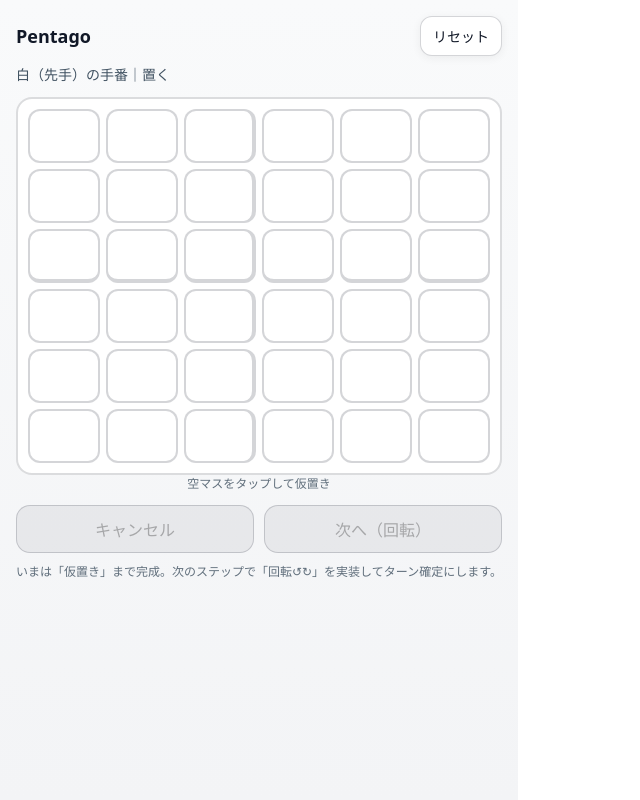
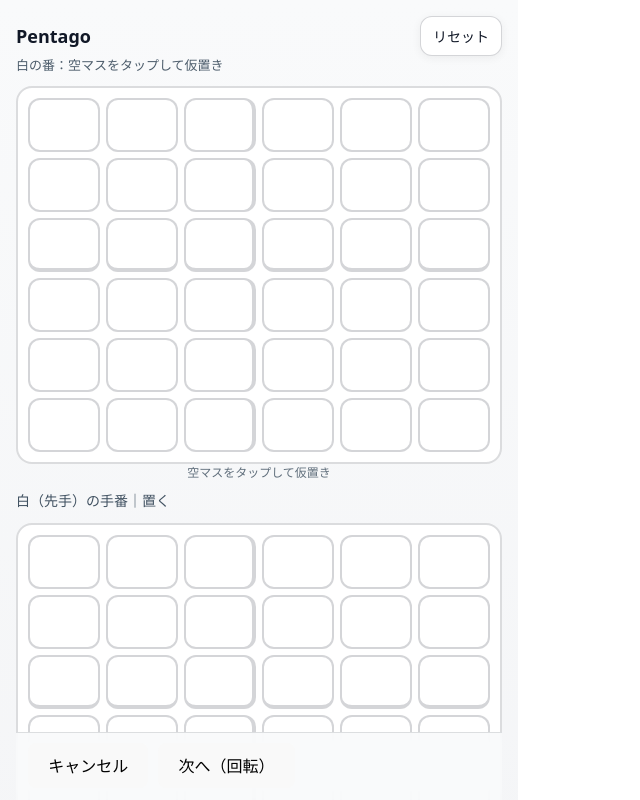
Before and after one commit to ykatoh1024-jpg/pentago-web, a React (Vite) app: page / in a window 1280 px wide. Both pictures are taken after a click on the button "友達と対戦（同じ端末）". Shown: the top 800 px of the page, without its empty margins (0-640 px from the left). Built offline with nearby package versions, Linux system fonts and the light colour scheme.

Commit message:
fix: move statusText useMemo above return

```diff
--- a/src/App.tsx
+++ b/src/App.tsx
@@ -242,18 +242,29 @@
   const [mode, setMode] = useState<GameMode>("local");
   const [lastMoveText, setLastMoveText] = useState<string>("");
 
-
   // AI用：AI側の色（humanはその逆）
   const [aiSide, setAiSide] = useState<Player | null>(null);
 
 
   const canCancel = pendingMove !== null && phase === "place";
 
-  const headerText = useMemo(() => {
-    const turnText = turn === "white" ? "白（先手）" : "黒（後手）";
-    const phaseText = phase === "place" ? "置く" : "回す";
-    return `${turnText}の手番｜${phaseText}`;
-  }, [turn, phase]);
+  const statusText = useMemo(() => {
+  if (winner)
+    return winner === "draw"
+      ? "引き分け！リセットで再戦"
+      : `${winner === "white" ? "白" : "黒"}の勝ち！リセットで再戦`;
+
+  const who = turn === "white" ? "白" : "黒";
+  if (mode === "ai" && aiSide && turn === aiSide) return `AI（${who}）の番…`;
+  if (phase === "place") return `${who}の番：空マスをタップして仮置き`;
+  return `${who}の番：象限を選んで ↺/↻ 回転して確定`;
+}, [winner, turn, phase, mode, aiSide]);
+
+const headerText = useMemo(() => {
+  const turnText = turn === "white" ? "白（先手）" : "黒（後手）";
+  const phaseText = phase === "place" ? "置く" : "回す";
+  return `${turnText}の手番｜${phaseText}`;
+}, [turn, phase]);
 
 useEffect(() => {
   if (mode !== "ai") return;
@@ -313,6 +324,9 @@
   }
 
   function onTapCell(pos: Pos) {
+    const isAiTurn = mode === "ai" && aiSide && turn === aiSide;
+    if (winner) return;
+    if (isAiTurn) return;
     if (mode === "ai" && aiSide && turn === aiSide) return;
     if (phase !== "place") return;
     const cell = board[pos.y]?.[pos.x];
@@ -329,6 +343,9 @@
 
   // ここは次ステップで「回転」ボタンに置き換える
   function proceedToRotatePhase() {
+    const isAiTurn = mode === "ai" && aiSide && turn === aiSide;
+    if (winner) return;
+    if (isAiTurn) return;
     if (mode === "ai" && aiSide && turn === aiSide) return;
     if (!pendingMove) return;
     if (winner) return;
@@ -389,6 +406,21 @@
           </button>
         </div>
 
+        {/* ← ヘッダー直下：ここに置く */}
+        <div style={{ fontSize: 13, opacity: 0.8, marginBottom: 10 }}>
+          {statusText}
+        </div>
+
+        {/* 盤面 */}
+        <Board
+          board={board}
+          turn={turn}
+          phase={phase}
+          pendingMove={pendingMove}
+          onTapCell={onTapCell}
+        />
+
+
           {/* AIの直前の手を表示（ヘッダーの下） */}
           {mode === "ai" && lastMoveText && (
             <div
@@ -409,26 +441,43 @@
             style={{
               marginTop: 12,
               marginBottom: 12,
-              padding: 12,
-              borderRadius: 14,
+              padding: 16,
+              borderRadius: 16,
               background: "white",
-              border: "1px solid rgba(17,24,39,0.18)",
-              boxShadow: "0 2px 10px rgba(0,0,0,0.06)",
+              border: "2px solid rgba(17,24,39,0.2)",
+              boxShadow: "0 8px 24px rgba(0,0,0,0.12)",
               textAlign: "center",
             }}
           >
-            <div style={{ fontSize: 16, fontWeight: 900 }}>
+            <div style={{ fontSize: 22, fontWeight: 900, marginBottom: 6 }}>
               {winner === "draw"
                 ? "引き分け！"
                 : winner === "white"
                 ? "白の勝ち！"
                 : "黒の勝ち！"}
             </div>
-            <div style={{ marginTop: 6, fontSize: 12, opacity: 0.75 }}>
+
+            <div style={{ fontSize: 13, opacity: 0.75, marginBottom: 10 }}>
               リセットで再戦できます
             </div>
+
+            <button
+              onClick={resetGame}
+              style={{
+                height: 44,
+                padding: "0 16px",
+                borderRadius: 12,
+                border: "1px solid rgba(17,24,39,0.18)",
+                background: "white",
+                fontWeight: 900,
+                cursor: "pointer",
+              }}
+            >
+              リセット
+            </button>
           </div>
         )}
+
 
 
         <div style={{ marginTop: 8, marginBottom: 12, fontSize: 14, opacity: 0.85 }}>
@@ -526,7 +575,11 @@
                         fontSize: 18,
                         fontWeight: 900,
                         cursor: "pointer",
+                        transition: "transform 0.06s ease", // ★ 追加
                       }}
+                      onMouseDown={(e) => (e.currentTarget.style.transform = "scale(0.98)")} // ★ 追加
+                      onMouseUp={(e) => (e.currentTarget.style.transform = "scale(1)")}      // ★ 追加
+                      onMouseLeave={(e) => (e.currentTarget.style.transform = "scale(1)")}   // ★ 追加（はみ出し防止）
                     >
                       ↺
                     </button>
@@ -554,7 +607,11 @@
                         fontSize: 18,
                         fontWeight: 900,
                         cursor: "pointer",
+                        transition: "transform 0.06s ease", // ★ 追加
                       }}
+                      onMouseDown={(e) => (e.currentTarget.style.transform = "scale(0.98)")} // ★ 追加
+                      onMouseUp={(e) => (e.currentTarget.style.transform = "scale(1)")}      // ★ 追加
+                      onMouseLeave={(e) => (e.currentTarget.style.transform = "scale(1)")}   // ★ 追加（はみ出し防止）
                     >
                       ↻
                     </button>
@@ -570,6 +627,31 @@
           いまは「仮置き」まで完成。次のステップで「回転↺↻」を実装してターン確定にします。
         </div>
       </div>
+      {/* 下部操作ラッパー（★ここに書く） */}
+      <div
+        style={{
+          position: "sticky",      // ★ 6) はここ
+          bottom: 0,               // ★ 画面下に吸着
+          zIndex: 10,
+          background: "rgba(249,250,251,0.92)",
+          backdropFilter: "blur(8px)",
+          padding: "10px 12px 12px",
+          borderTop: "1px solid rgba(17,24,39,0.12)",
+        }}
+      >
+        {/* キャンセル / 次へ */}
+        <div style={{ maxWidth: 520, margin: "0 auto", display: "flex", gap: 10 }}>
+          <button>キャンセル</button>
+          <button>次へ（回転）</button>
+        </div>
+
+        {/* 回転UI */}
+        {phase === "rotate" && (
+          <div style={{ maxWidth: 520, margin: "10px auto 0" }}>
+            {/* ↺ / ↻ ボタン群 */}
+          </div>
+        )}
+      </div>
     </div>
   );
 }
```
